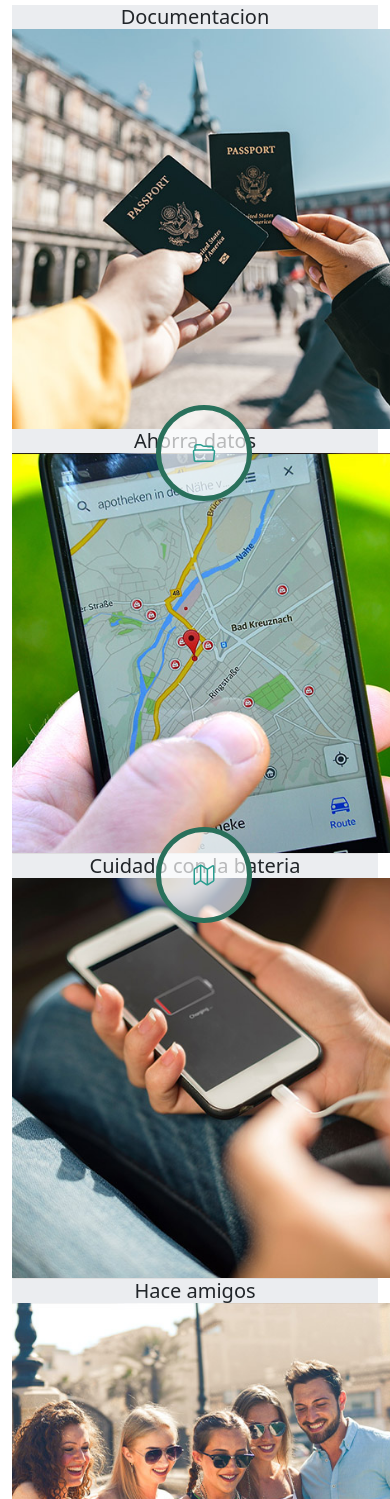
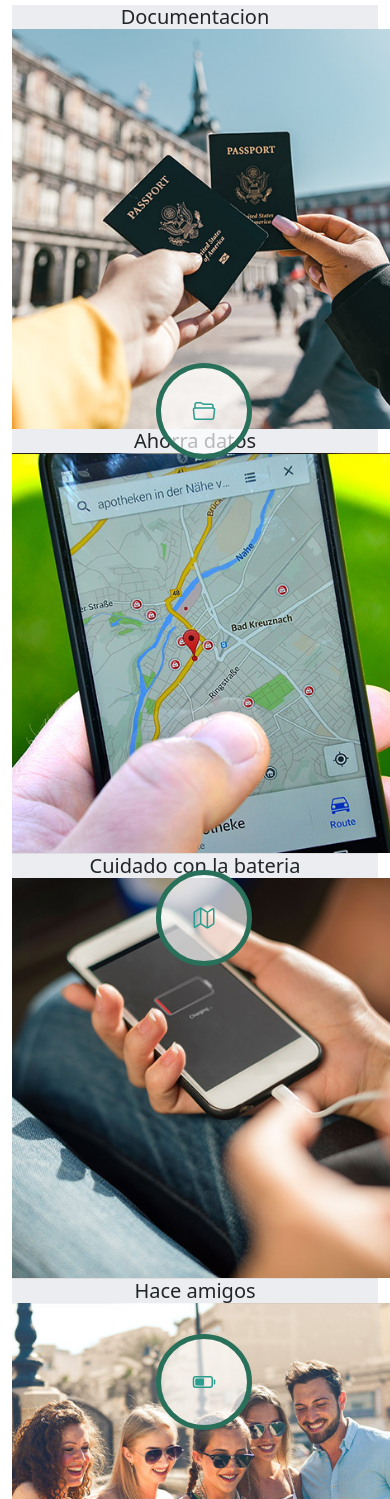
Before and after one commit to owakester/proyecto, a website: page pages/tips.html in a window 390 px wide. Shown: the part 101-1600 px from the top of the page. Drawn offline with nearby package versions, Linux system fonts and the light colour scheme.

Commit message:
responsive logos tips

```diff
--- a/scss/mediaq.scss
+++ b/scss/mediaq.scss
@@ -56,28 +56,28 @@ $cparrafo:#2a9d8f;
 /* button tips */
 
 .padre > .circle0 {
-  top:60%;
+  top:55%;
   left: 40%;
   }
 
   .padre > .circle1 {
-    top:110%;
+    top:115%;
     left: 40%;
     }
 
     .padre > .circle2 {
       left:40%;
-      top:195%;
+      top:170%;
       }
 
     .padre > .circle3 {
       left:40%;
-      top:247%;
+      top:230%;
         }
 
         .padre > .circle4 {
       left:40%;
-      top:300%;
+      top:280%;
           }
 
 
```
Also changed, not shown: css/style.css.
